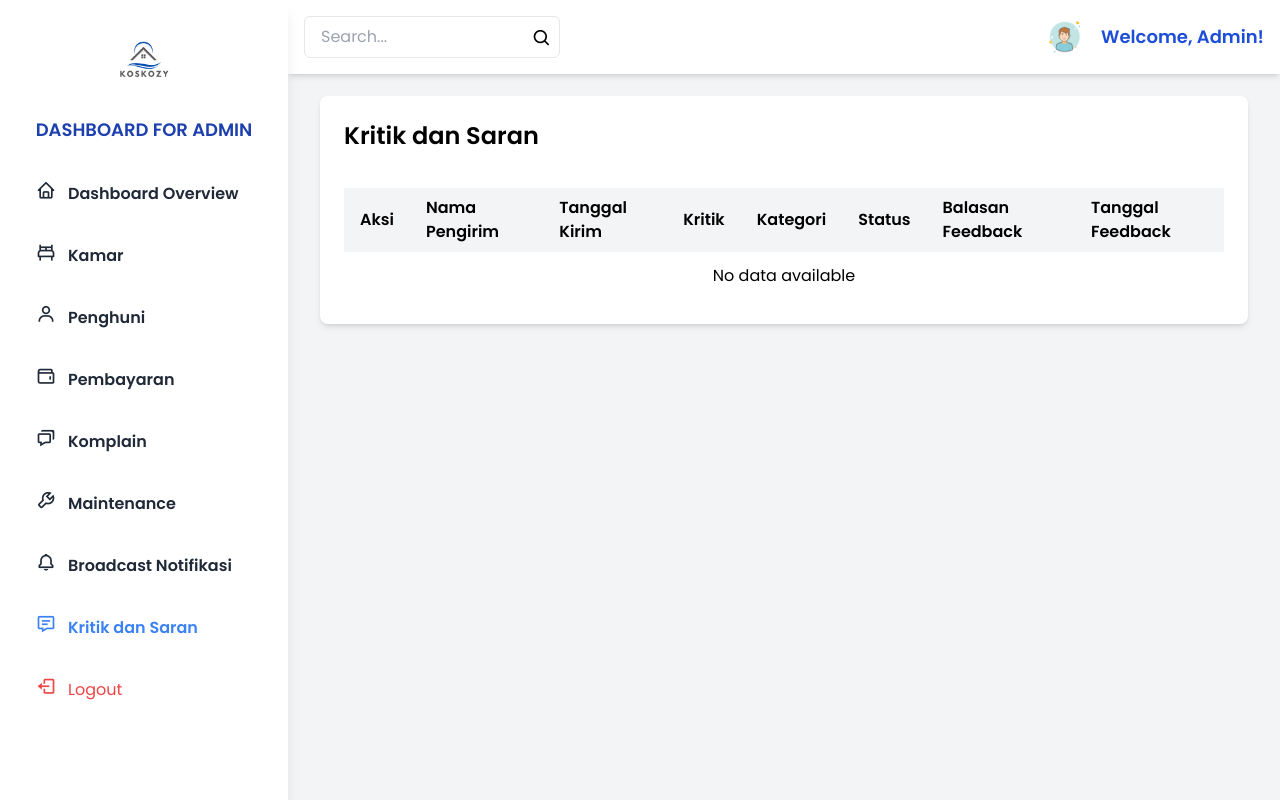
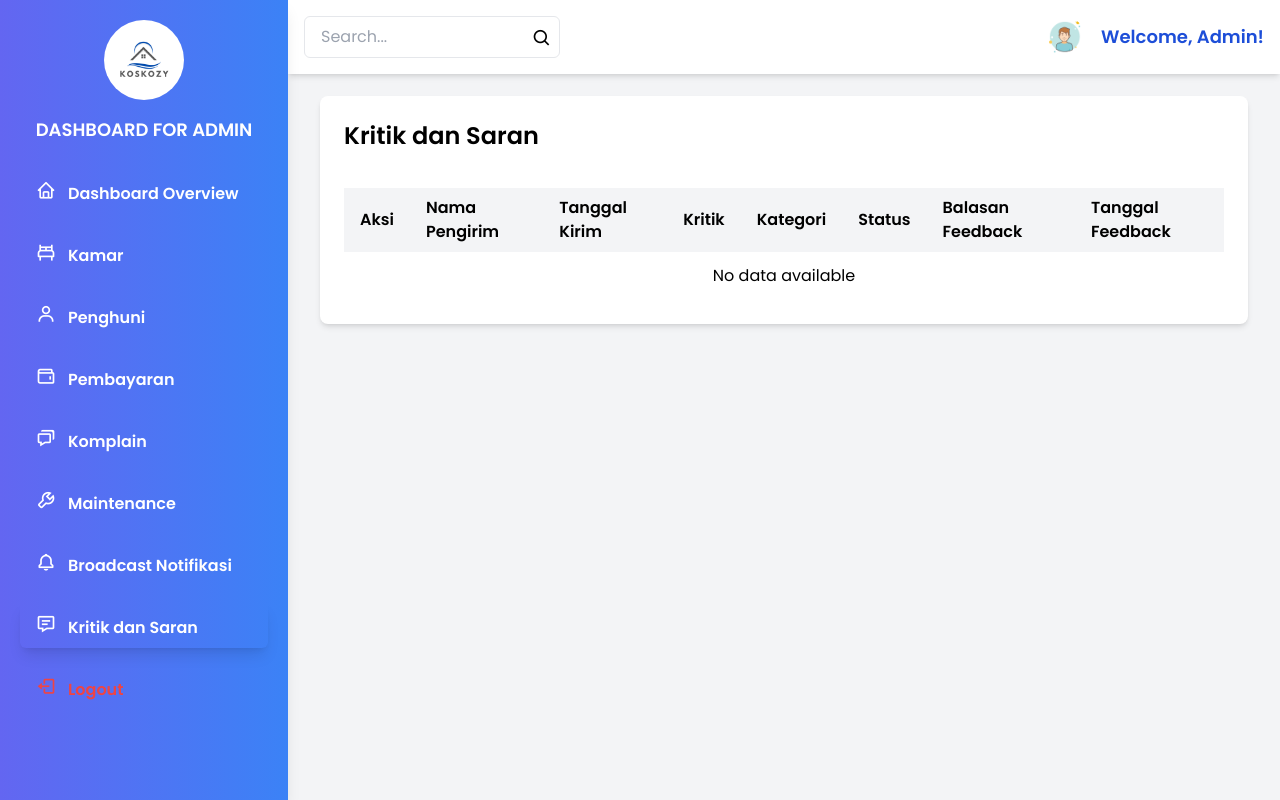
Before and after one commit to jmjnathan/kostmanagement, a PHP site: page /page/admin/kritik-saran.php in a window 1280 px wide. Run offline with PHP 8.4, Linux system fonts and the light colour scheme; the visitor is signed in with stand-in values (Sample User, id 1); data that the repository does not hold is empty; some libraries are stand-ins or nearby versions.

Commit message:
ganti warna sidebar jadi biru spt di login

```diff
--- a/page/admin/kritik-saran.php
+++ b/page/admin/kritik-saran.php
@@ -91,24 +91,24 @@ if (isset($_SESSION['toast_message'])) {
 </style>
 
 <!-- Sidebar -->
-<div id="sidebar" class="hidden md:block w-72 h-full bg-white text-gray-800 fixed top-0 left-0 p-5  flex-col shadow-lg z-50">
+<div id="sidebar" class="hidden md:block w-72 h-full bg-gradient-to-r from-indigo-500 to-blue-500 text-gray-800 fixed top-0 left-0 p-5  flex-col shadow-lg z-50">
    <div class="mb-6 text-center">
-      <img src="../../assets/logo/Kozie.png" alt="Logo" class="h-20 mx-auto">
-      <h1 class="text-lg font-semibold text-blue-800 mt-4 uppercase">
+      <img src="../../assets/logo/Kozie.png" alt="Logo" class="h-20 mx-auto rounded-full">
+      <h1 class="text-lg font-semibold text-white mt-4 uppercase">
          Dashboard for Admin
       </h1>
    </div>
    <nav>
       <ul class="space-y-4">
-         <li><a href="dashboard-admin.php" class="block px-4 py-2 rounded-md font-semibold hover:bg-gray-100 items-center space-x-3"><i class="bx bx-home text-xl"></i><span>Dashboard Overview</span></a></li>
-         <li><a href="kamar.php" class="block px-4 py-2 rounded-md font-semibold  hover:bg-gray-100 items-center space-x-3"><i class="bx bx-bed text-xl"></i><span>Kamar</span></a></li>
-         <li><a href="penghuni.php" class="block px-4 py-2 rounded-md font-semibold hover:bg-gray-100  items-center space-x-3"><i class="bx bx-user text-xl"></i><span>Penghuni</span></a></li>
-         <li><a href="pembayaran.php" class="block px-4 py-2 rounded-md font-semibold hover:bg-gray-100  items-center space-x-3"><i class="bx bx-wallet text-xl"></i><span>Pembayaran</span></a></li>
-         <li><a href="komplain.php" class="block px-4 py-2 rounded-md font-semibold hover:bg-gray-100  items-center space-x-3"><i class="bx bx-chat text-xl"></i><span>Komplain</span></a></li>
-         <li><a href="maintenance.php" class="block px-4 py-2 rounded-md font-semibold hover:bg-gray-100  items-center space-x-3"><i class="bx bx-wrench text-xl"></i><span>Maintenance</span></a></li>
-         <li><a href="broadcast.php" class="block px-4 py-2 rounded-md font-semibold hover:bg-gray-100  items-center space-x-3"><i class="bx bx-bell text-xl"></i><span>Broadcast Notifikasi</span></a></li>
-         <li><a href="kritik-saran.php" class="block px-4 py-2 text-blue-500 rounded-md font-semibold hover:bg-gray-100  items-center space-x-3"><i class="bx bx-message-detail text-xl"></i><span>Kritik dan Saran</span></a></li>
-         <li><a href="../../logout.php" class="block px-4 py-2 rounded-md text-red-500 hover:bg-red-100  items-center space-x-3"><i class="bx bx-log-out text-xl"></i><span>Logout</span></a></li>
+            <li><a href="dashboard-admin.php" class="block px-4 py-2 rounded-md text-white font-semibold bg-tr hover:text-blue-300 items-center space-x-3 "><i class="bx bx-home text-xl"></i><span>Dashboard Overview</span></a></li>
+            <li><a href="kamar.php" class="block px-4 py-2 rounded-md font-semibold text-white hover:text-blue-300  items-center space-x-3"><i class="bx bx-bed text-xl"></i><span>Kamar</span></a></li>
+            <li><a href="penghuni.php" class="block px-4 py-2 rounded-md font-semibold text-white hover:text-blue-300  items-center space-x-3"><i class="bx bx-user text-xl"></i><span>Penghuni</span></a></li>
+            <li><a href="pembayaran.php" class="block px-4 py-2 rounded-md font-semibold text-white hover:text-blue-300  items-center space-x-3"><i class="bx bx-wallet text-xl"></i><span>Pembayaran</span></a></li>
+            <li><a href="komplain.php" class="block px-4 py-2 rounded-md font-semibold text-white hover:text-blue-300  items-center space-x-3"><i class="bx bx-chat text-xl"></i><span>Komplain</span></a></li>
+            <li><a href="maintenance.php" class="block px-4 py-2 rounded-md font-semibold text-white hover:text-blue-300  items-center space-x-3"><i class="bx bx-wrench text-xl"></i><span>Maintenance</span></a></li>
+            <li><a href="broadcast.php" class="block px-4 py-2 rounded-md font-semibold  text-white hover:text-blue-300  items-center space-x-3"><i class="bx bx-bell text-xl"></i><span>Broadcast Notifikasi</span></a></li>
+            <li><a href="kritik-saran.php" class="block px-4 py-2 rounded-md font-semibold text-white hover:text-blue-300  items-center space-x-3 shadow-lg "><i class="bx bx-message-detail text-xl"></i><span>Kritik dan Saran</span></a></li>
+            <li><a href="../../logout.php" class="block px-4 py-2 rounded-md text-red-500 hover:text-red-700  items-center space-x-3 font-semibold"><i class="bx bx-log-out text-xl"></i><span>Logout</span></a></li>
       </ul>
    </nav>
 </div>
```
Also changed, not shown: page/admin/dashboard-admin.php (+12 -12 lines), page/admin/kamar.php (+12 -12 lines).
